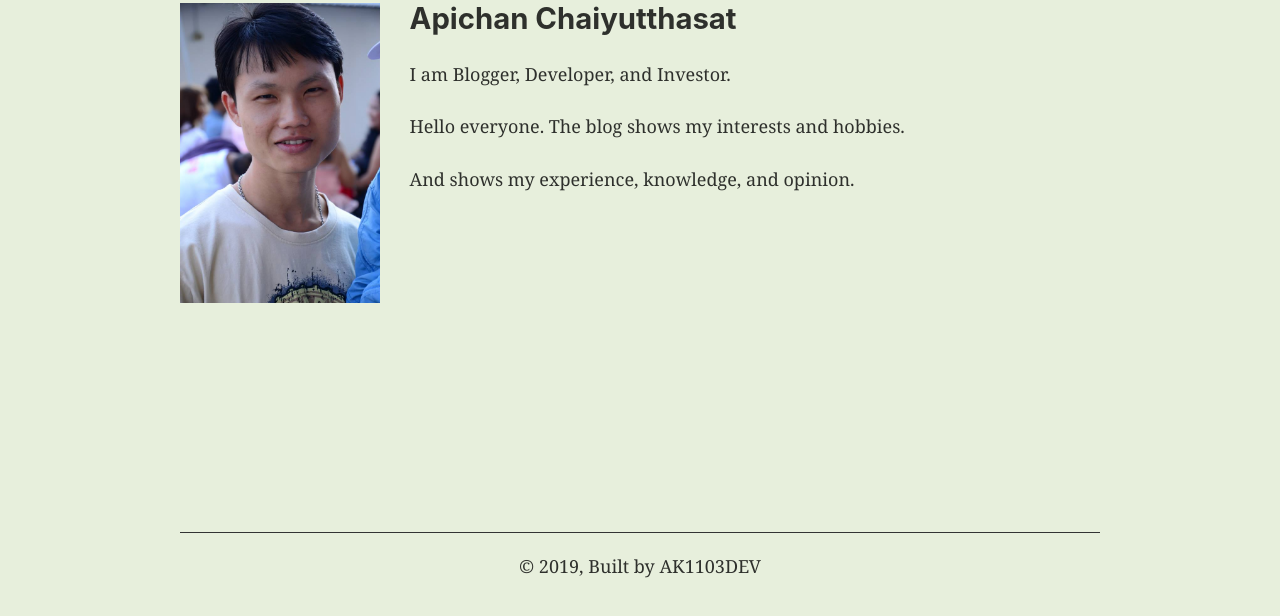
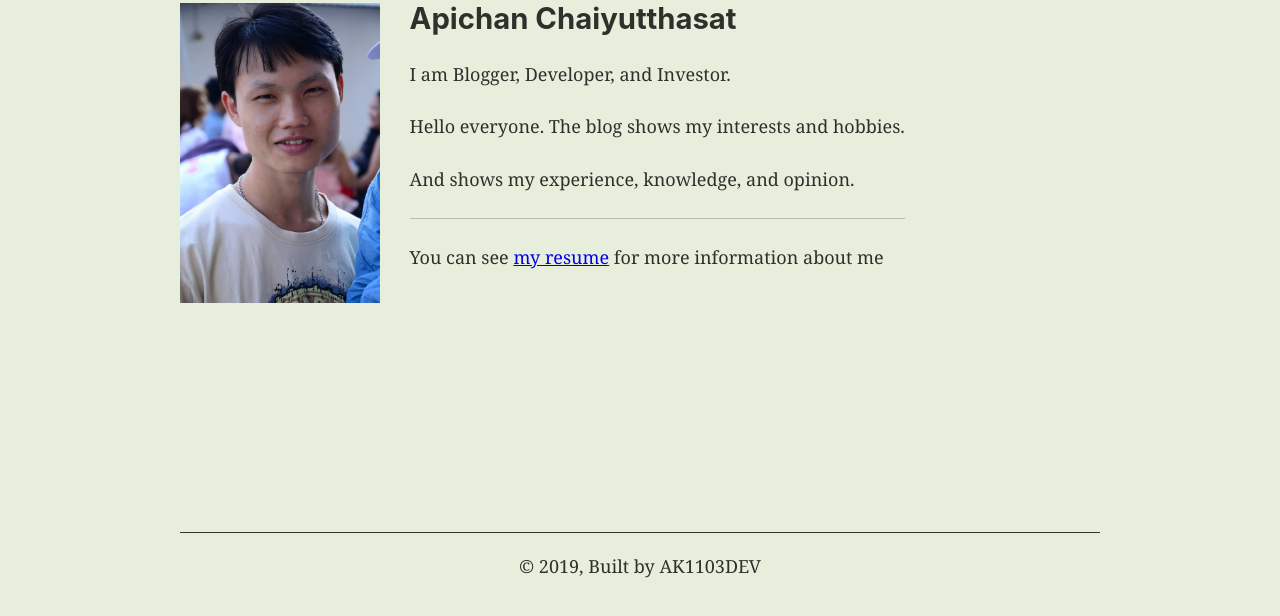
Before and after one commit to ak1103dev/blog-old, a Gatsby site: page /about in a window 1280 px wide. Shown: the part 142-758 px from the top of the page. Built offline with nearby package versions, Linux system fonts and the light colour scheme; Gatsby itself is replaced by a stand-in of ours; some packages are replaced by stand-ins of ours.

Commit message:
:construction: add more info

```diff
--- a/src/pages/about.js
+++ b/src/pages/about.js
@@ -28,6 +28,8 @@ const AboutPage = () => (
         <p>I am Blogger, Developer, and Investor.</p>
         <p>Hello everyone. The blog shows my interests and hobbies.</p>
         <p>And shows my experience, knowledge, and opinion.</p>
+        <hr></hr>
+        <p>You can see <a href="https://resume.ak1103dev.com/">my resume</a> for more information about me</p>
       </div>
     </Section>
   </Layout>
```
